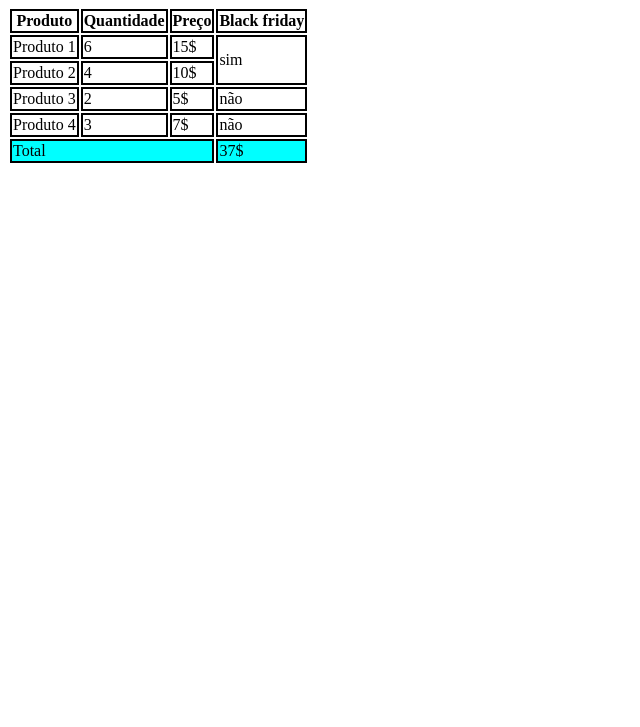
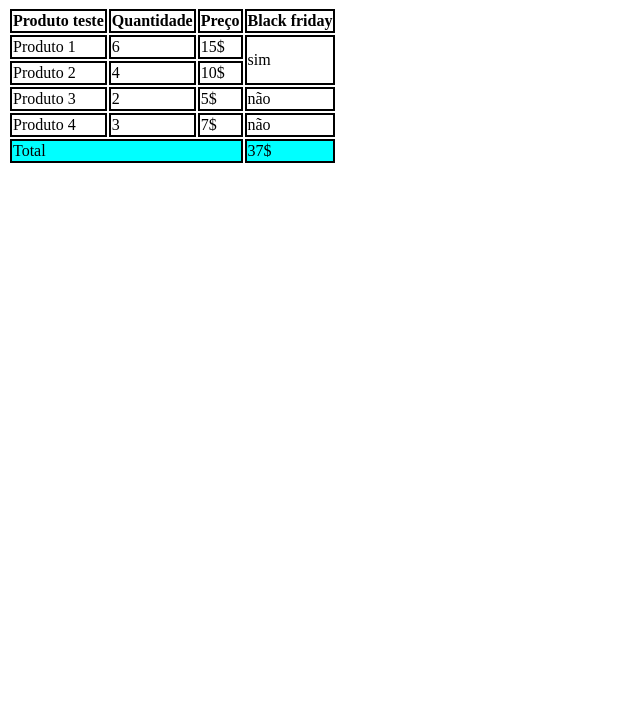
Before and after one commit to vinicuis-pinheiro/aula-tabela, a plain HTML site: page index.html in a window 1280 px wide. Shown: the part 73-800 px from the top of the page, without its empty margins (0-640 px from the left). Drawn offline with Linux system fonts and the light colour scheme.

Commit message:
trocado o nome para produto teste

```diff
--- a/index.html
+++ b/index.html
@@ -21,7 +21,7 @@
     <table>
          <thead>
             <tr>
-                <th>Produto</th>
+                <th>Produto teste</th>
                 <th>Quantidade</th>
                 <th>Preço</th>
                 <th>Black friday</th>
```
